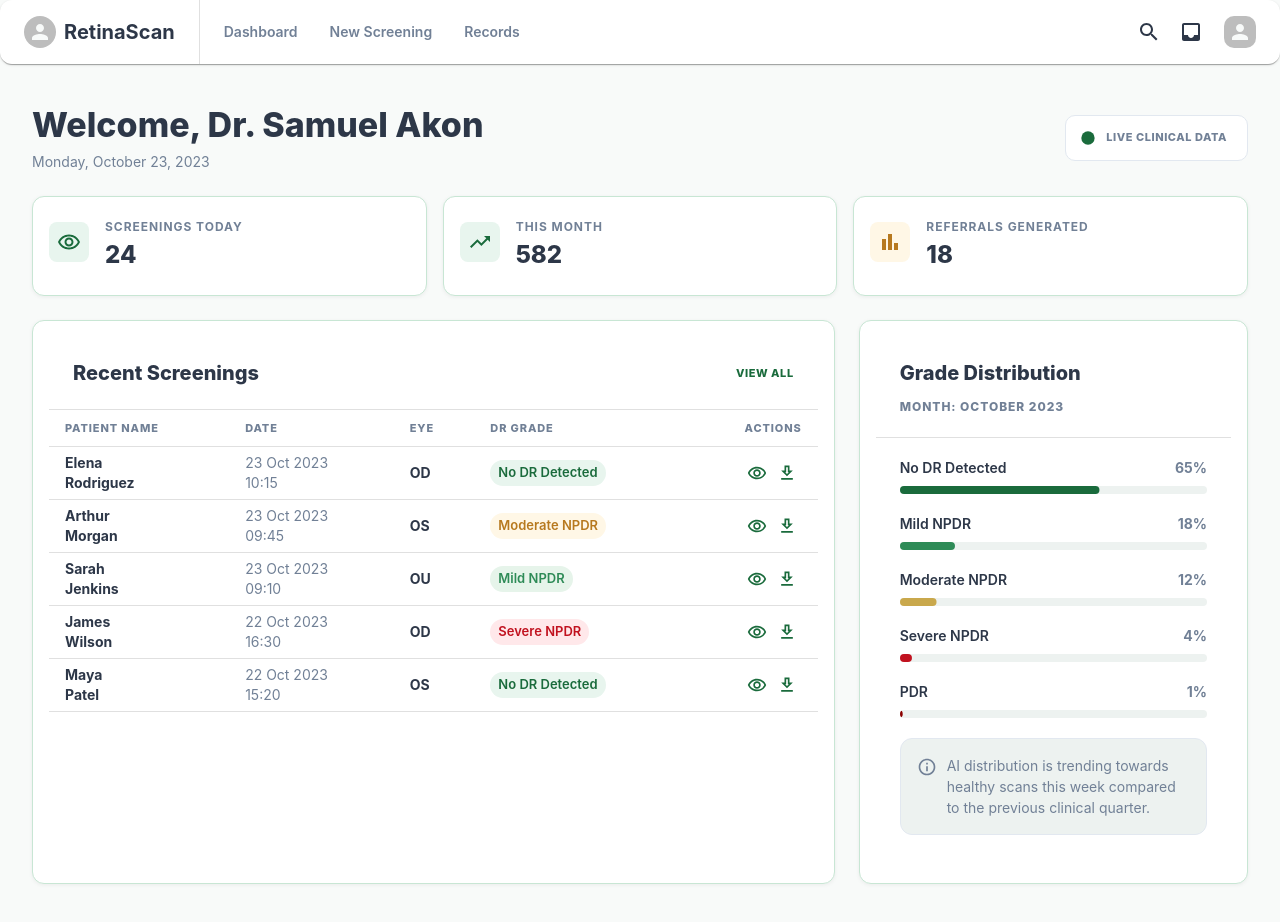
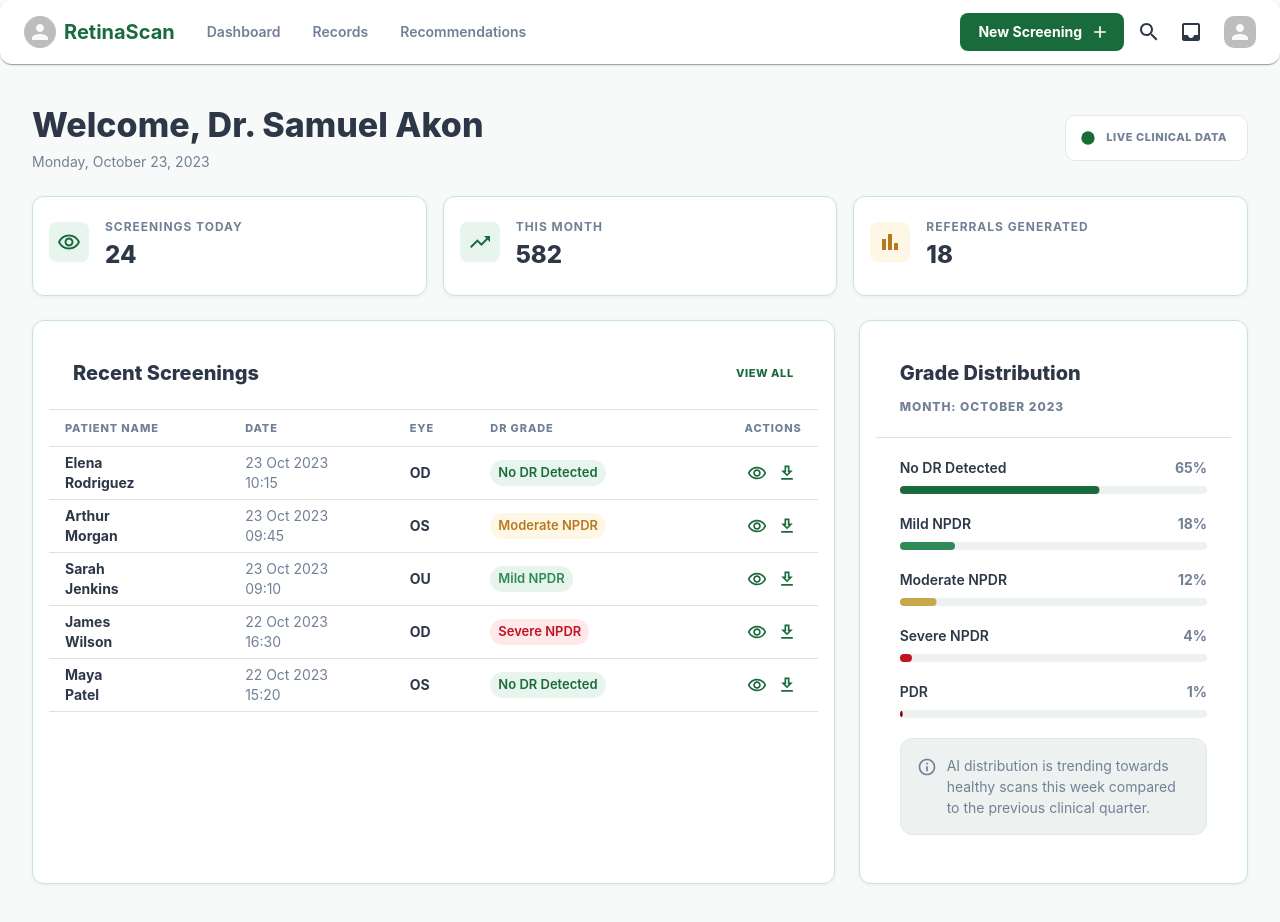
Before and after one commit to Ngumbutlar/Retinascan, a React (Vite) app in the folder web/retinascan-frontend/: page / in a window 1280 px wide. Built offline with nearby package versions, Linux system fonts and the light colour scheme.

Commit message:
FE- Modified Navbar items

```diff
--- a/web/retinascan-frontend/src/components/layout/NavBar.tsx
+++ b/web/retinascan-frontend/src/components/layout/NavBar.tsx
@@ -19,6 +19,7 @@ import {
 } from '@mui/material';
 import { Link } from 'react-router-dom';
 import {
+  Add as AddIcon,
   Menu as MenuIcon,
   Search as SearchIcon,
   Inbox as InboxIcon,
@@ -31,8 +32,8 @@ import {
 
 const navItems = [
   { label: 'Dashboard', url: '/' },
-  { label: 'New Screening', url: '/new-screening' },
   { label: 'Records', url: '/records' },
+  { label: 'Recommendations', url: '/recommendations' },
 ];
 
 export default function Navbar() {
@@ -89,12 +90,13 @@ export default function Navbar() {
             }}
           >
             <Avatar src="/favicon.ico" sx={{ width: 32, height: 32, mr: 1 }} />
-            <Typography variant="h6" sx={{ display: { xs: 'none', sm: 'block' }, fontWeight: 700 }}>
+            <Typography
+              variant="h6"
+              sx={{ display: { xs: 'none', sm: 'block' }, fontWeight: 700, color: 'primary.main' }}
+            >
               RetinaScan
             </Typography>
           </Box>
-
-          <Divider orientation="vertical" flexItem sx={{ display: { xs: 'none', lg: 'block' }, mx: 1 }} />
 
           {/* Desktop Navigation Links */}
           <Box sx={{ display: { xs: 'none', lg: 'block' } }}>
@@ -114,6 +116,20 @@ export default function Navbar() {
 
           {/* Action Icons & Profile */}
           <Box sx={{ display: 'flex', alignItems: 'center', gap: 1 }}>
+            <Button
+              component={Link}
+              to="/new-screening"
+              variant="contained"
+              endIcon={<AddIcon />}
+              sx={{
+                display: { xs: 'none', sm: 'inline-flex' },
+                fontWeight: 700,
+                px: 2.25,
+                py: 0.9,
+              }}
+            >
+              New Screening
+            </Button>
             <IconButton size="small" component={Link} to="/search" color="inherit">
               <SearchIcon />
             </IconButton>
```
